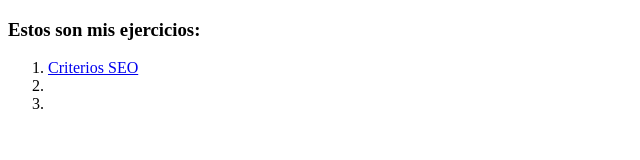
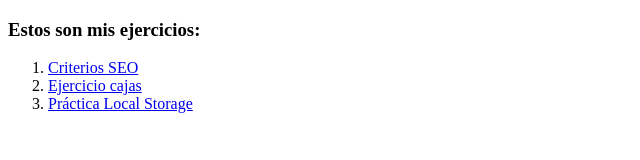
Before and after one commit to Pernas94/Publico, a plain HTML site: page index.html in a window 1280 px wide. Shown: the whole page, without its empty margins (0-640 px from the left). Drawn offline with Linux system fonts and the light colour scheme.

Commit message:
Todos los links de ejercicios

```diff
--- a/index.html
+++ b/index.html
@@ -7,9 +7,9 @@
   <body>
   <h3>Estos son mis ejercicios:</h3>
   <ol type="1">
-    <li><a href="https://pernas94.github.io/Publico/Ejercicios/CV- Cristerios SEO.pdf">Criterios SEO</a></li>
-    <li></li>
-    <li></li>
+    <li><a href="https://pernas94.github.io/Publico/Ejercicios/CV- Cristerios SEO.pdf" target="_blank">Criterios SEO</a></li>
+    <li><a href="https://pernas94.github.io/Publico/Ejercicios/Ejercicio Cajas.html" target="_blank">Ejercicio cajas</a></li>
+    <li><a href="https://pernas94.github.io/Publico/Ejercicios/PrácticaLocalStorage.html" target="_blank">Práctica Local Storage</a></li>
   </ol>
 
 
```
